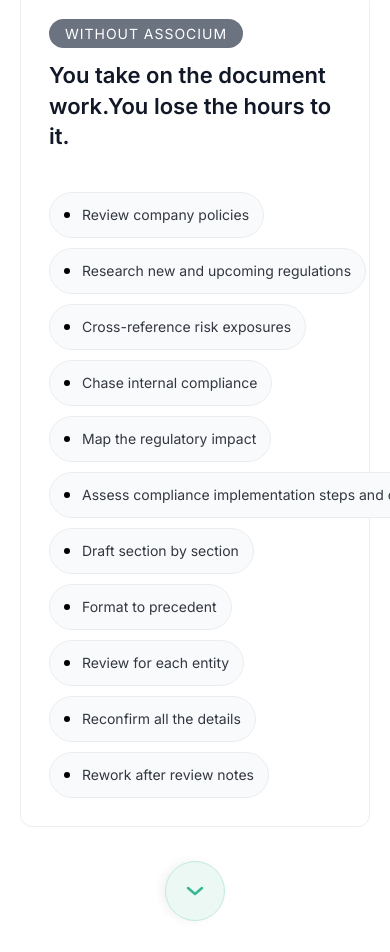
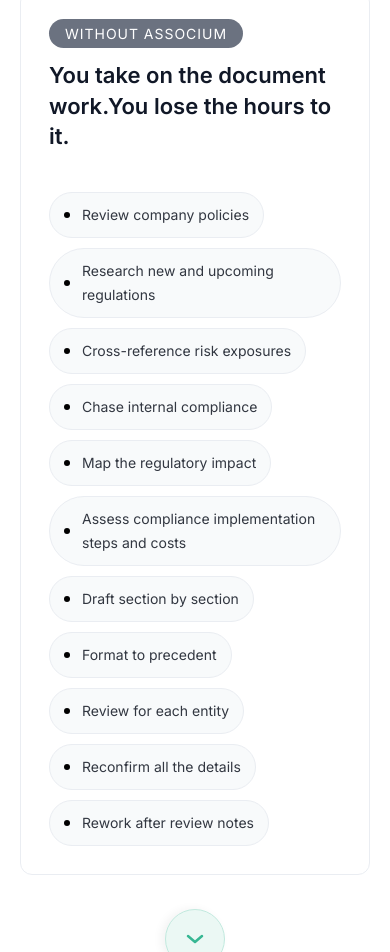
Before and after one commit to arvi-r/associum, an Astro site: page /compliance in a window 390 px wide. Shown: the part 5151-6103 px from the top of the page. Built offline with nearby package versions, Linux system fonts and the light colour scheme; Astro itself is replaced by a stand-in of ours.

Commit message:
Final V2

```diff
--- a/src/pages/accounting.astro
+++ b/src/pages/accounting.astro
@@ -1915,6 +1915,9 @@ import { ButtonLink } from '../components/ButtonLink.jsx';
     .task-pill {
         font-size: 14px;
         padding: 10px 14px;
+        white-space: normal;
+        height: auto;
+        text-align: left;
     }
 
     .pill-green {
@@ -1949,7 +1952,7 @@ import { ButtonLink } from '../components/ButtonLink.jsx';
     }
 }
 
-@media (max-width: 375) {
+@media (max-width: 375px) {
     .automation-desc {
         font-size: 16px;
     }
--- a/src/pages/compliance.astro
+++ b/src/pages/compliance.astro
@@ -1925,6 +1925,9 @@ import { ButtonLink } from '../components/ButtonLink.jsx';
     .task-pill {
         font-size: 14px;
         padding: 10px 14px;
+        white-space: normal;
+        height: auto;
+        text-align: left;
     }
 
     .pill-green {
@@ -1959,7 +1962,7 @@ import { ButtonLink } from '../components/ButtonLink.jsx';
     }
 }
 
-@media (max-width: 375) {
+@media (max-width: 375px) {
     .automation-desc {
         font-size: 16px;
     }
--- a/src/pages/consulting.astro
+++ b/src/pages/consulting.astro
@@ -1918,6 +1918,9 @@ import { ButtonLink } from '../components/ButtonLink.jsx';
     .task-pill {
         font-size: 14px;
         padding: 10px 14px;
+        white-space: normal;
+        height: auto;
+        text-align: left;
     }
 
     .pill-green {
@@ -1952,7 +1955,7 @@ import { ButtonLink } from '../components/ButtonLink.jsx';
     }
 }
 
-@media (max-width: 375) {
+@media (max-width: 375px) {
     .automation-desc {
         font-size: 16px;
     }
--- a/src/pages/finance.astro
+++ b/src/pages/finance.astro
@@ -1909,6 +1909,9 @@ import { ButtonLink } from '../components/ButtonLink.jsx';
     .task-pill {
         font-size: 14px;
         padding: 10px 14px;
+        white-space: normal;
+        height: auto;
+        text-align: left;
     }
 
     .pill-green {
@@ -1943,7 +1946,7 @@ import { ButtonLink } from '../components/ButtonLink.jsx';
     }
 }
 
-@media (max-width: 375) {
+@media (max-width: 375px) {
     .automation-desc {
         font-size: 16px;
     }
```
